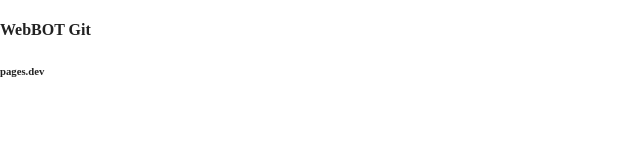
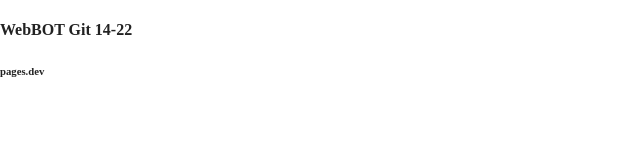
Before and after one commit to ooomytech/webbot, a website built with Parcel: page index.html in a window 1280 px wide. Shown: the full height of the page, 0-640 px from the left. Built offline with nearby package versions, Linux system fonts and the light colour scheme.

Commit message:
Test Pages.dev

```diff
--- a/index.html
+++ b/index.html
@@ -25,7 +25,7 @@
 <body>
 
   <!-- Add your site or application content here -->
-  <h4>WebBOT Git</h4>
+  <h4>WebBOT Git 14-22</h4>
   <h6>pages.dev</h6>
   <script src="js/vendor/modernizr-3.11.2.min.js"></script>
   <script src="js/plugins.js"></script>
```
